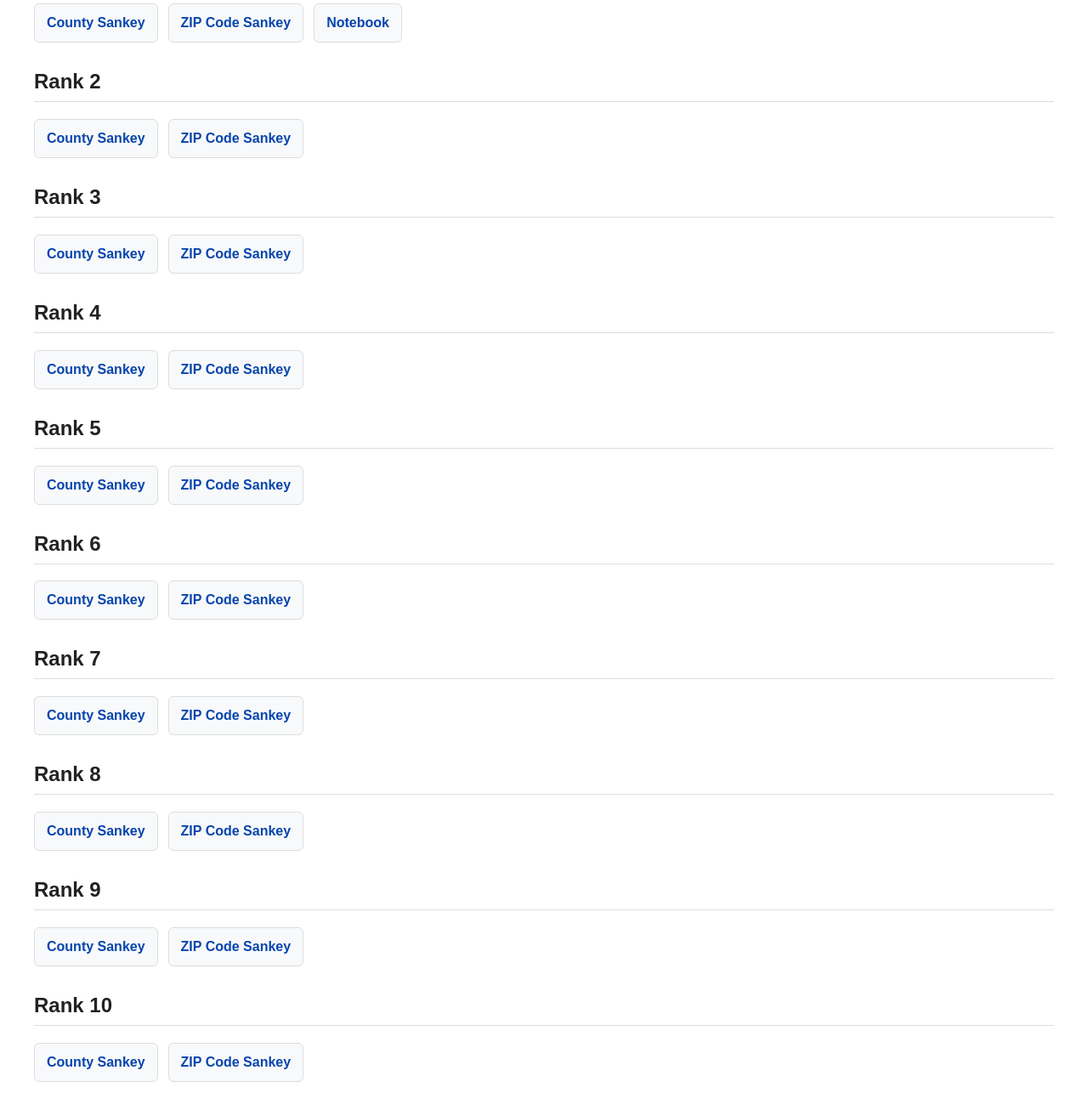
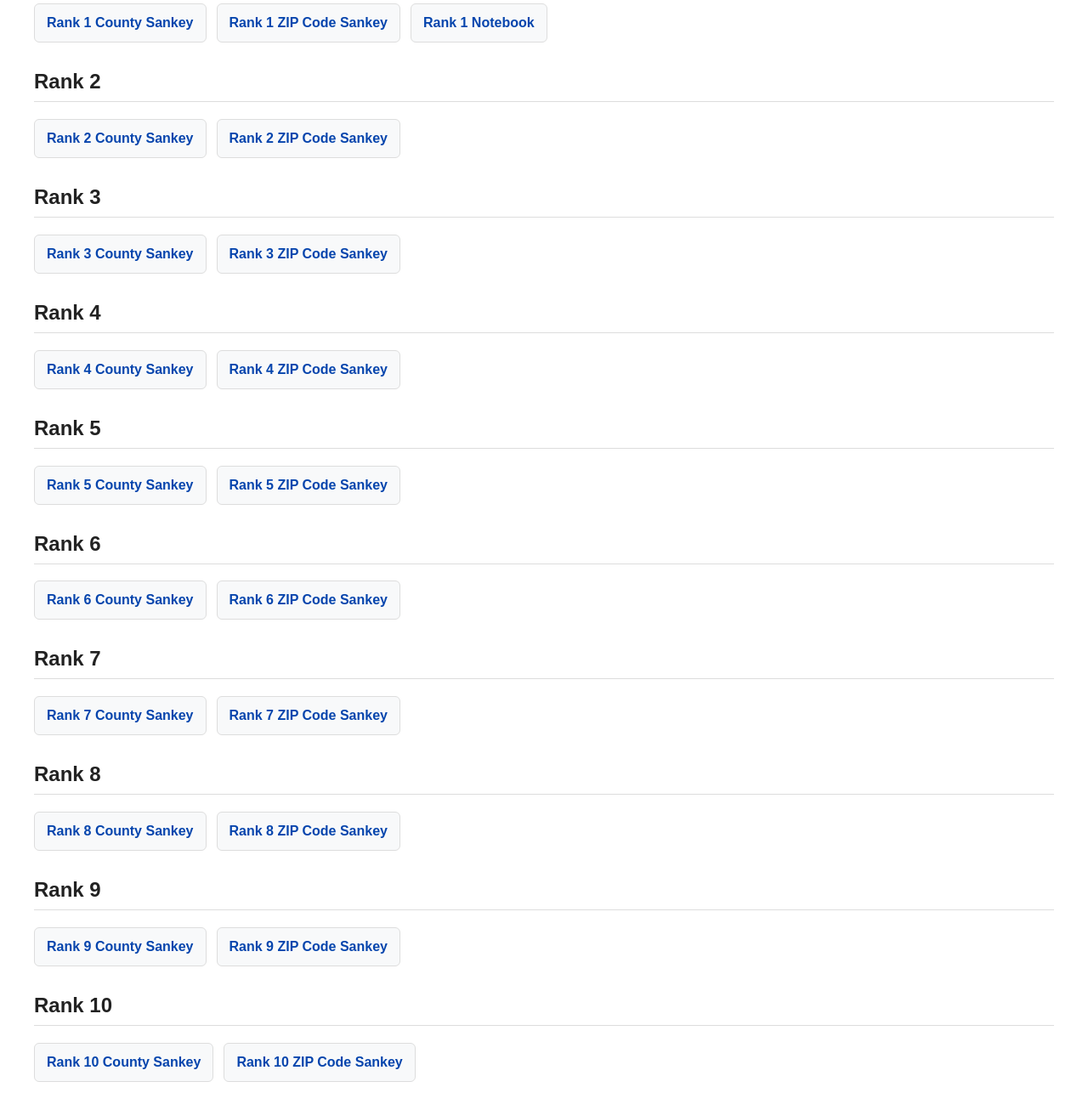
Before and after one commit to fabiharahman00/O-D-Sankeys-for-top-10-Bottlenecks, a plain HTML site: page index.html in a window 1280 px wide. Shown: the part 214-1520 px from the top of the page at 85% size. Drawn offline with Linux system fonts and the light colour scheme.

Commit message:
Update links to include rank in Sankey diagrams

```diff
--- a/index.html
+++ b/index.html
@@ -51,63 +51,63 @@
 
   <h2>Rank 1</h2>
   <div class="links">
-    <a href="R1/county_od_sankey.html">County Sankey</a>
-    <a href="R1/zip_od_sankey.html">ZIP Code Sankey</a>
-    <a href="R1/RRank1.ipynb">Notebook</a>
+    <a href="R1/county_od_sankey.html">Rank 1 County Sankey</a>
+    <a href="R1/zip_od_sankey.html">Rank 1 ZIP Code Sankey</a>
+    <a href="R1/RRank1.ipynb">Rank 1 Notebook</a>
   </div>
 
   <h2>Rank 2</h2>
   <div class="links">
-    <a href="R2/county_od_sankey.html">County Sankey</a>
-    <a href="R2/zip_od_sankey.html">ZIP Code Sankey</a>
+    <a href="R2/county_od_sankey.html">Rank 2 County Sankey</a>
+    <a href="R2/zip_od_sankey.html">Rank 2 ZIP Code Sankey</a>
   </div>
 
   <h2>Rank 3</h2>
   <div class="links">
-    <a href="R3/county_od_sankey3.html">County Sankey</a>
-    <a href="R3/zip_od_sankey3.html">ZIP Code Sankey</a>
+    <a href="R3/county_od_sankey3.html">Rank 3 County Sankey</a>
+    <a href="R3/zip_od_sankey3.html">Rank 3 ZIP Code Sankey</a>
   </div>
 
   <h2>Rank 4</h2>
   <div class="links">
-    <a href="R4/county_od_sankey4.html">County Sankey</a>
-    <a href="R4/zip_od_sankey4.html">ZIP Code Sankey</a>
+    <a href="R4/county_od_sankey4.html">Rank 4 County Sankey</a>
+    <a href="R4/zip_od_sankey4.html">Rank 4 ZIP Code Sankey</a>
   </div>
 
   <h2>Rank 5</h2>
   <div class="links">
-    <a href="R5/county_od_sankey.html">County Sankey</a>
-    <a href="R5/zip_od_sankey.html">ZIP Code Sankey</a>
+    <a href="R5/county_od_sankey.html">Rank 5 County Sankey</a>
+    <a href="R5/zip_od_sankey.html">Rank 5 ZIP Code Sankey</a>
   </div>
 
   <h2>Rank 6</h2>
   <div class="links">
-    <a href="R6/county_od_sankey.html">County Sankey</a>
-    <a href="R6/zip_od_sankey.html">ZIP Code Sankey</a>
+    <a href="R6/county_od_sankey.html">Rank 6 County Sankey</a>
+    <a href="R6/zip_od_sankey.html">Rank 6 ZIP Code Sankey</a>
   </div>
 
   <h2>Rank 7</h2>
   <div class="links">
-    <a href="R7/county_od_sankey.html">County Sankey</a>
-    <a href="R7/zip_od_sankey.html">ZIP Code Sankey</a>
+    <a href="R7/county_od_sankey.html">Rank 7 County Sankey</a>
+    <a href="R7/zip_od_sankey.html">Rank 7 ZIP Code Sankey</a>
   </div>
 
   <h2>Rank 8</h2>
   <div class="links">
-    <a href="R8/county_od_sankey.html">County Sankey</a>
-    <a href="R8/zip_od_sankey.html">ZIP Code Sankey</a>
+    <a href="R8/county_od_sankey.html">Rank 8 County Sankey</a>
+    <a href="R8/zip_od_sankey.html">Rank 8 ZIP Code Sankey</a>
   </div>
 
   <h2>Rank 9</h2>
   <div class="links">
-    <a href="R9/county_od_sankey.html">County Sankey</a>
-    <a href="R9/zip_od_sankey.html">ZIP Code Sankey</a>
+    <a href="R9/county_od_sankey.html">Rank 9 County Sankey</a>
+    <a href="R9/zip_od_sankey.html">Rank 9 ZIP Code Sankey</a>
   </div>
 
   <h2>Rank 10</h2>
   <div class="links">
-    <a href="R10/county_od_sankey.html">County Sankey</a>
-    <a href="R10/zip_od_sankey.html">ZIP Code Sankey</a>
+    <a href="R10/county_od_sankey.html">Rank 10 County Sankey</a>
+    <a href="R10/zip_od_sankey.html">Rank 10 ZIP Code Sankey</a>
   </div>
 
 </body>
```
